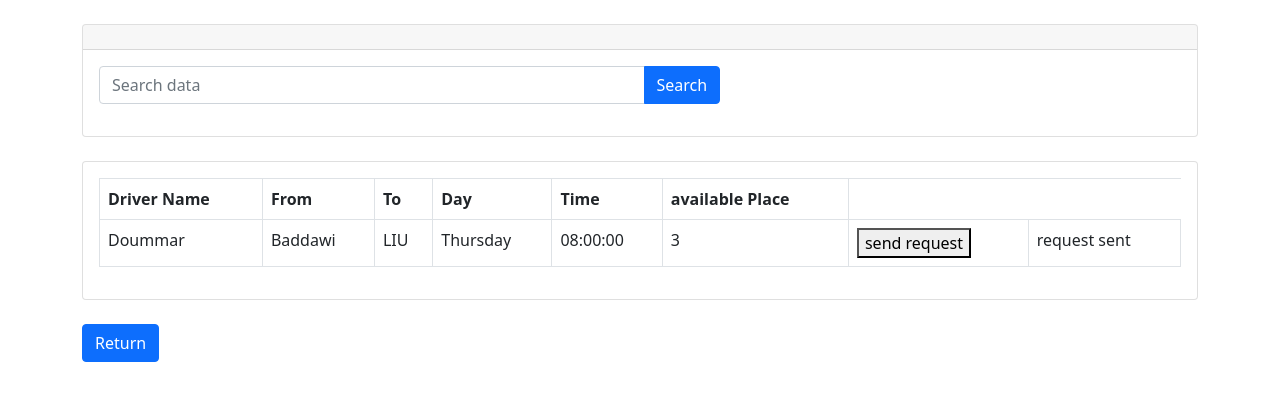
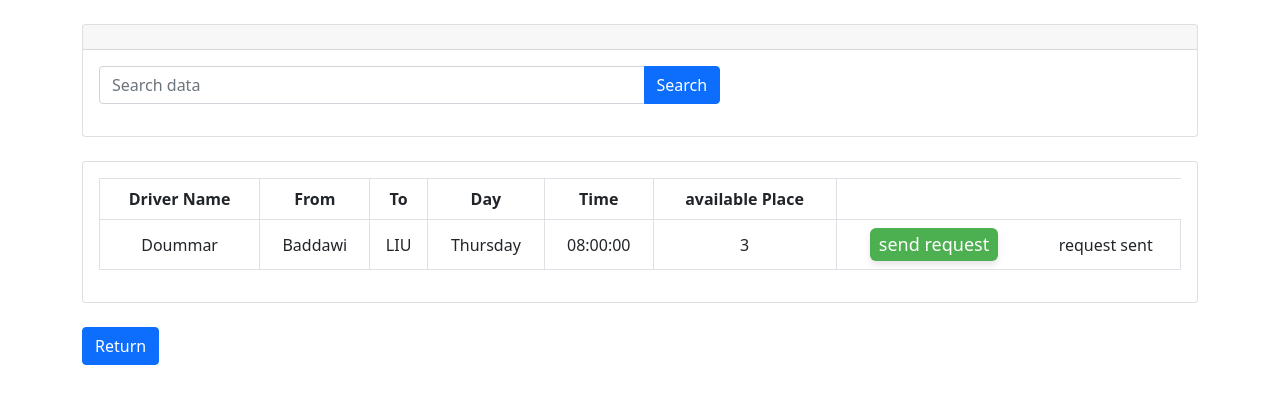
Before and after one commit to MouhamadKraytem/WaselniProject, a PHP site: page /showtrip/showtrip.php?req=5 in a window 1280 px wide. Shown: the top 404 px of the page. Run offline with PHP 8.4, Linux system fonts and the light colour scheme; data comes from the database, SQL or seed files in the repository.

```diff
--- a/all/driverPages/triprequest/answer.php
+++ b/all/driverPages/triprequest/answer.php
@@ -16,8 +16,8 @@ if (isset($_GET['ans']) && isset($_GET['reqId']) && isset($_GET['studentID']) &&
     if ($ans == "true") {
         $reserve = mysqli_query($conn , $reserveTrip);
 
-        $updateAvailableNb = "UPDATE `trip` SET `availableNB`='availableNB - 1'
-                                WHERE `tripID` = $tripID";
+        $updateAvailableNb = "UPDATE `trip` SET `availableNB`=`availableNB` - 1
+                                WHERE `tripID` = $tripID AND `availableNB` > 0";
         $update = mysqli_query($conn , $updateAvailableNb);
         $delete = mysqli_query($conn , $deleteRequest);
         header('location:./triprequest.php');
--- a/all/showtrip/sendRequest.php
+++ b/all/showtrip/sendRequest.php
@@ -14,6 +14,8 @@
         session_start();
         $tripId = $_GET['tripID'];
         $userId = $_SESSION['id'];
+
+
 
         $getAllRequest = "SELECT * FROM `request` WHERE 1";
         $result = mysqli_query($conn , $getAllRequest);
--- /dev/null
+++ b/all/showtrip/showTripStyle.css
@@ -0,0 +1,45 @@
+table tr td,
+table tr th {
+    text-align: center;
+
+}
+table{
+    border-collapse: collapse;
+}
+table tr td.dynamic{
+    border-left: none;
+
+}
+table tr td.link{
+    border-right: none;
+}
+table tr {
+    vertical-align: middle;
+}
+/* Base button styles */
+.but {
+    display: inline-block;
+    padding: 3px 9px;
+    font-size: 18px;
+    text-align: center;
+    text-decoration: none;
+    cursor: pointer;
+    color: #ffffff;
+    background-color: #4caf50;
+    border: none;
+    border-radius: 6px;
+    box-shadow: 0 4px 6px rgba(0, 0, 0, 0.1);
+    transition: background-color 0.3s, transform 0.2s;
+}
+
+/* Hover effect */
+.but:hover {
+    background-color: #45a049;
+    transform: translateY(-2px);
+}
+
+/* Active effect */
+.but:active {
+    transform: translateY(0);
+    box-shadow: 0 2px 4px rgba(0, 0, 0, 0.1);
+}
--- a/all/showtrip/showtrip.php
+++ b/all/showtrip/showtrip.php
@@ -20,6 +20,8 @@ while ($row = mysqli_fetch_array($res)) {
     <meta name="viewport" content="width=device-width, initial-scale=1">
     <!-- Bootstrap CSS -->
     <link href="https://cdn.jsdelivr.net/npm/bootstrap@5.0.0-beta1/dist/css/bootstrap.min.css" rel="stylesheet">
+    <!-- small css file -->
+    <link rel="stylesheet" href="./showTripStyle.css">
     <title>Show trip for students :</title>
 </head>
 <body>
@@ -79,24 +81,33 @@ while ($row = mysqli_fetch_array($res)) {
                                         echo "<td>".$row['day']."</td>";
                                         echo "<td>".$row['time']."</td>";
                                         echo "<td>".$row['availableNB']."</td>";
-                                        echo "<td><a href='sendRequest.php?tripID=".$row['tripID']."'><button>send request</button></a></td>";
+                                        echo "<td class = link><a href='sendRequest.php?tripID=".$row['tripID']."'><button class=but>send request</button></a></td>";
 
                                         if (isset($_GET['err'])) {
                                             if ($_GET['err'] == $row['tripID'] ) {
                                                 # code...
-                                                echo "<td>request already sended</td>";
+                                                echo "<td class = dynamic>request already sended</td>";
                                             }else {
                                                 # code...
-                                                echo "<td></td>";
+                                                echo "<td class = dynamic></td>";
                                             }
                                         }
                                         if (isset($_GET['req'])) {
                                             if ($_GET['req'] == $row['tripID'] ) {
                                                 # code...
-                                                echo "<td>request sent</td>";
+                                                echo "<td class = dynamic>request sent</td>";
                                             }else {
                                                 # code...
-                                                echo "<td></td>";
+                                                echo "<td class = dynamic></td>";
+                                            }
+                                        }
+                                        if (isset($_GET['full'])) {
+                                            if ($_GET['full'] == $row['full'] ) {
+                                                # code...
+                                                echo "<td class = dynamic>this trip are full</td>";
+                                            }else {
+                                                # code...
+                                                echo "<td class = dynamic></td>";
                                             }
                                         }
                                         echo "</tr>";
--- a/all/studentPages/profile.css
+++ b/all/studentPages/profil.css
@@ -121,7 +121,8 @@
     td {
         border-collapse: collapse;
         padding: 1rem;
-        text-align: left;
+        text-align: center;
+        vertical-align:auto;
     }
 
     thead th {
@@ -349,6 +350,7 @@
         border-radius: 30px;
         padding: 5px 30px;
         border: 1px solid black;
+        cursor: pointer;
     }
     .navbar .nav-links li:hover {
         color:  white;
```
Also changed, not shown: all/driverPages/profileDriver.php (+5 -3 lines), all/studentPages/cancelTrip.php (added, +27 -0 lines), all/studentPages/profileStudent.php (+35 -33 lines).
